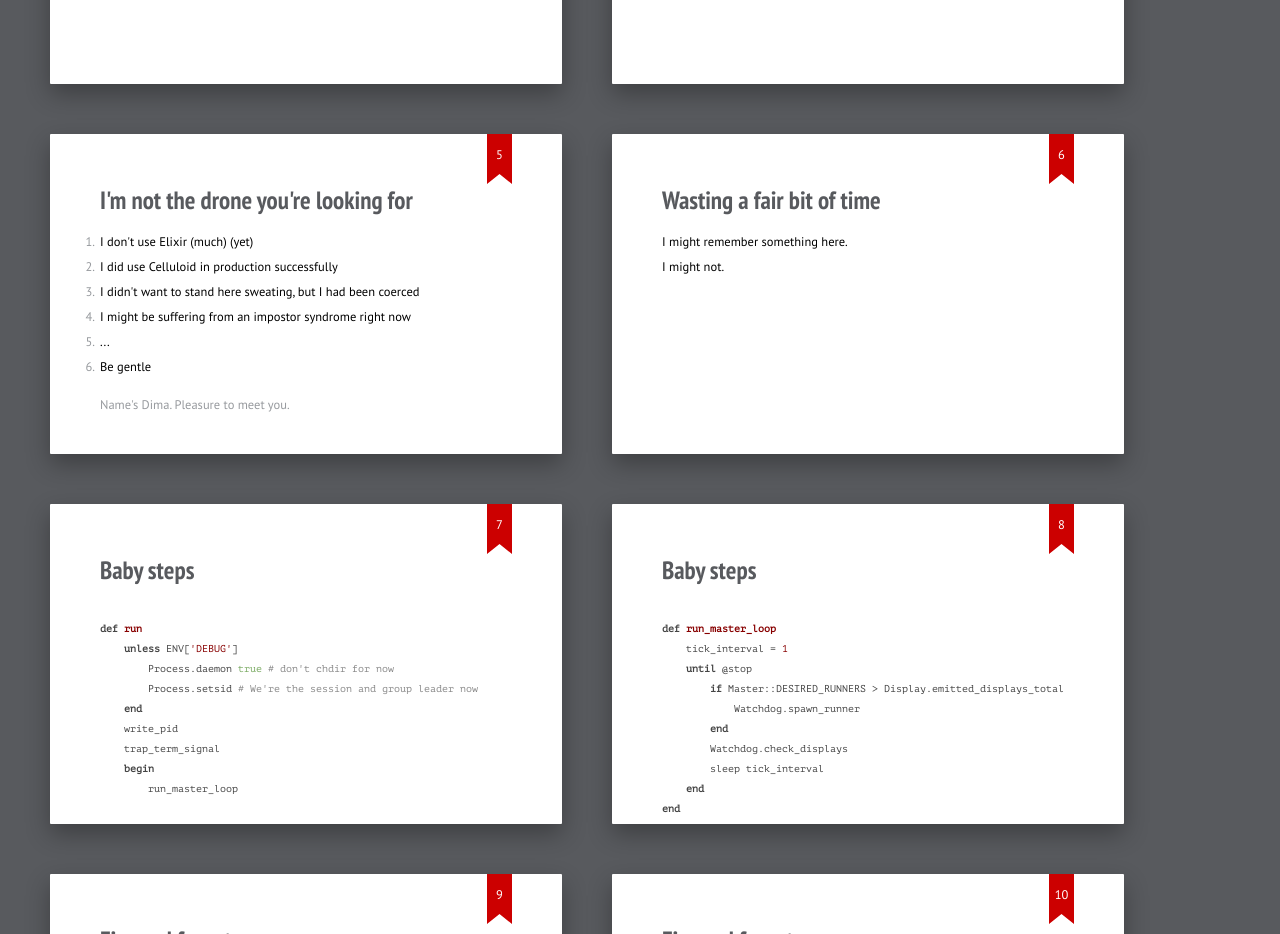
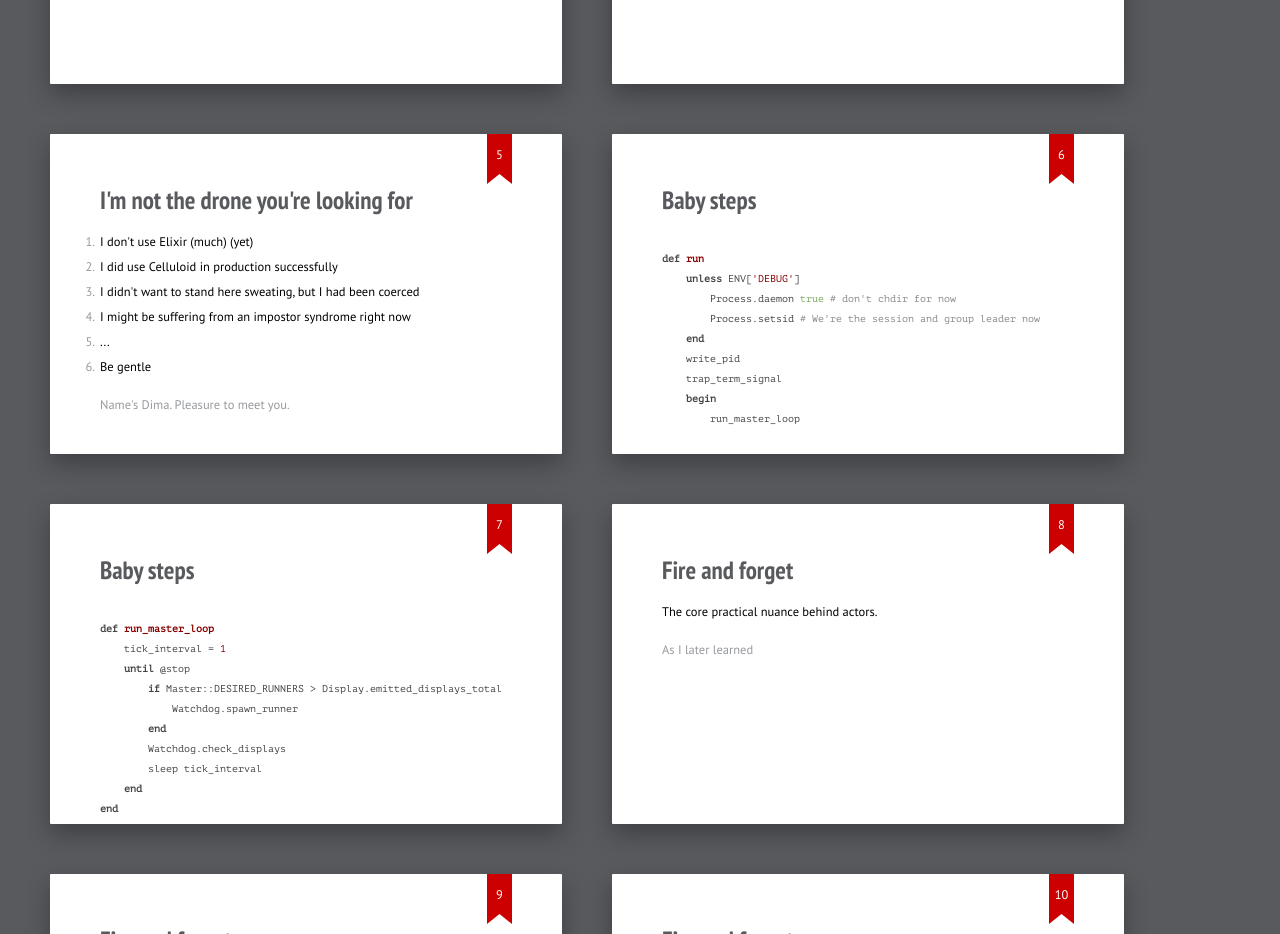
Before and after one commit to Slotos/suicidal_actors, a plain HTML site: page index.html in a window 1280 px wide. Shown: the part 780-1714 px from the top of the page. Drawn offline with Linux system fonts and the light colour scheme.

Commit message:
Removed a wasted slide

```diff
--- a/index.html
+++ b/index.html
@@ -50,10 +50,6 @@
 			<li class="next">Be gentle</li>
 		</ol>
 		<p class="note">Name's Dima. Pleasure to meet you.</p>
-	</section>
-	<section class="slide">
-		<h2>Wasting a fair bit of time</h2>
-		<p>I might remember something here.<br />I might not.</p>
 	</section>
 	<section class="slide">
 		<h2>Baby steps</h2>
```
